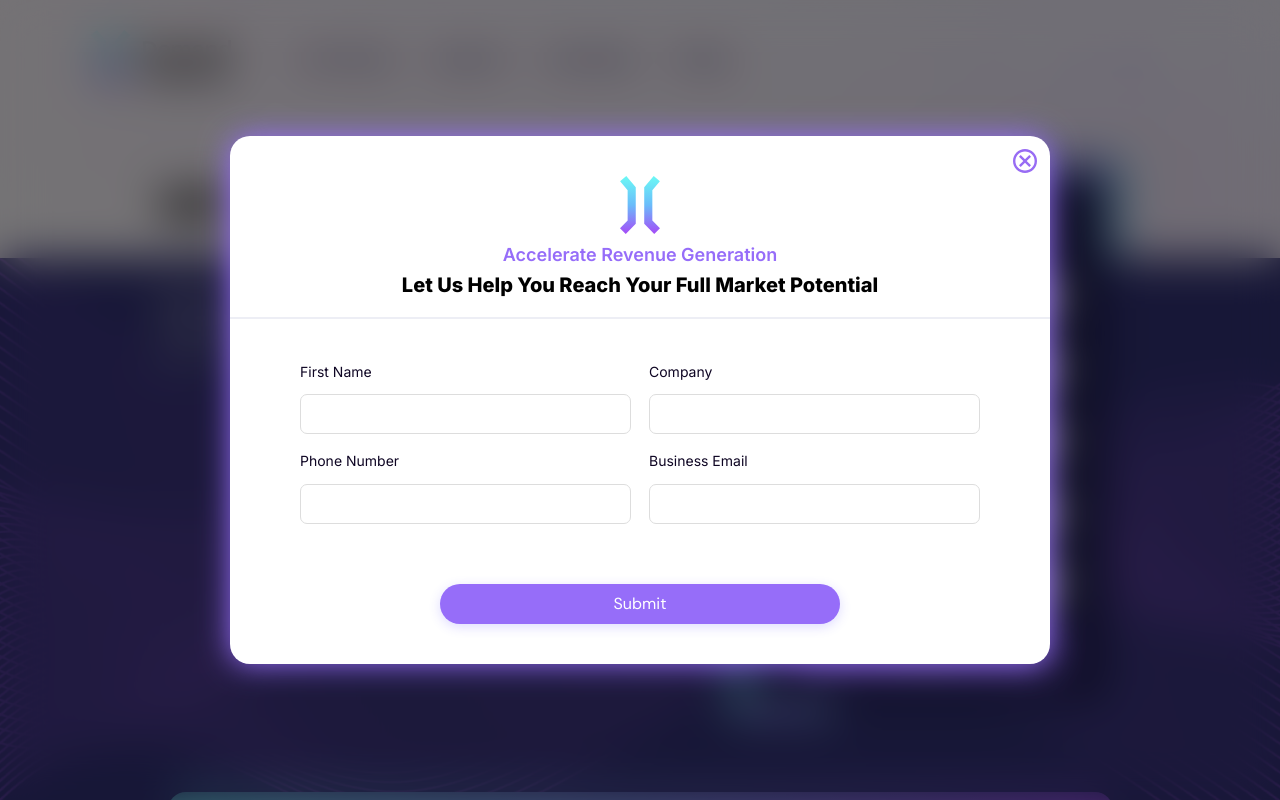
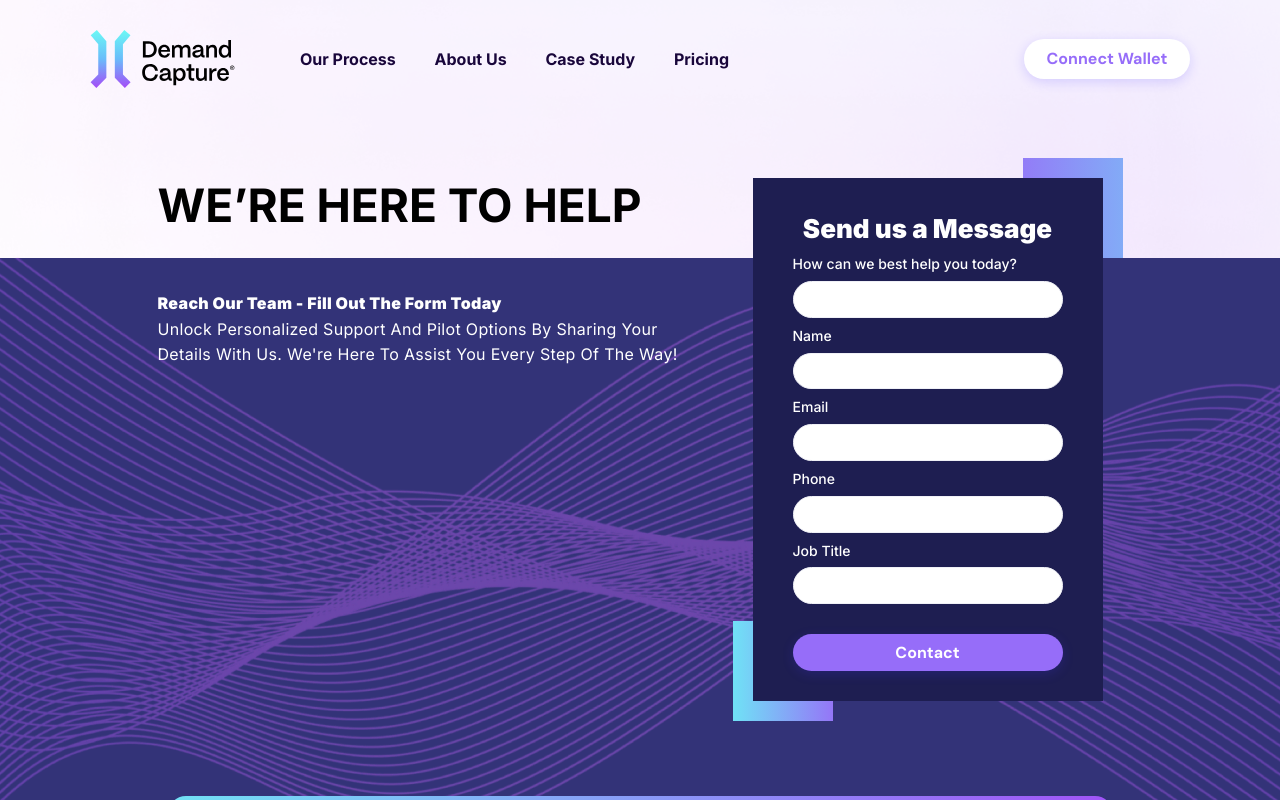
Before and after one commit to ChrisAnz19/demandcapture, a React (Create React App) app: page /contact-us in a window 1280 px wide. Shown: the top 800 px of the page. Built offline with nearby package versions, Linux system fonts and the light colour scheme; a web font is replaced by a local one.

Commit message:
shape chenges

```diff
--- a/src/pages/case/sections/Features.jsx
+++ b/src/pages/case/sections/Features.jsx
@@ -51,14 +51,12 @@ const Features = () => {
               className={`features__item ${item.order ? item.order : ""}`}
               key={i}
             >
-              <div className="features__item-image bgBorder">
+              <div className="features__item-image">
                 <div
                   className={`ratioImage ${item.mixBlend ? item.mixBlend : ""}`}
                 >
                   <img src={imagesUrl + item.image} alt={item.alt} />
                 </div>
-                <span className="bgBorder__shape"></span>
-                <span className="bgBorder__shape _top"></span>
               </div>
               <div className="features__item-content">
                 <div className="box box--secondary">
--- a/src/pages/case/styles.scss
+++ b/src/pages/case/styles.scss
@@ -73,6 +73,7 @@
     &-image {
       width: calc(50% - 20px);
       max-width: 482px;
+      position: relative;
       .ratioImage {
         padding-bottom: 84%;
         &::after {
@@ -91,6 +92,25 @@
             mix-blend-mode: darken;
           }
         }
+      }
+      padding: 20px;
+      &::before,
+      &:after {
+        position: absolute;
+        content: "";
+        width: 100px;
+        height: 100px;
+        z-index: -1;
+      }
+      &::before {
+        bottom: 0;
+        left: 0;
+        background: linear-gradient(270deg, #9575f7 -0.8%, #70e1f6 99.19%);
+      }
+      &::after {
+        top: 0;
+        right: 0;
+        background: linear-gradient(91deg, #9575f7 -15.37%, #70e1f6 214.03%);
       }
     }
     &-content {
@@ -406,9 +426,7 @@
     &__item {
       gap: 40px;
       &-image {
-        &.bgBorder {
-          padding: 12px;
-        }
+        padding: 12px;
       }
     }
   }
--- a/src/pages/contact/Contact.jsx
+++ b/src/pages/contact/Contact.jsx
@@ -4,7 +4,7 @@ import PopUp from "./sections/PopUp";
 
 import "./styles.scss";
 const Contact = () => {
-  const [visiable, SetVisible] = useState(true);
+  const [visiable, SetVisible] = useState(false);
   return (
     <>
       <Help />
--- a/src/pages/contact/sections/Help.jsx
+++ b/src/pages/contact/sections/Help.jsx
@@ -18,7 +18,7 @@ const Help = () => {
                 details with us. We're here to assist you every step of the way!
               </p>
             </div>
-            <div className="contacts__container bgBorder">
+            <div className="contacts__container">
               <div className="contacts__container-wrapper">
                 <h5>Send us a Message</h5>
                 <div className="contacts__container-form">
@@ -62,8 +62,6 @@ const Help = () => {
                   <span>Contact</span>
                 </button>
               </div>
-              <span className="bgBorder__shape"></span>
-              <span className="bgBorder__shape _top"></span>
             </div>
           </div>
         </AutoContainer>
--- a/src/pages/contact/styles.scss
+++ b/src/pages/contact/styles.scss
@@ -30,6 +30,26 @@
   &__container {
     width: 390px;
     z-index: 2;
+    padding: 20px;
+    position: relative;
+    &::before,
+    &:after {
+      position: absolute;
+      content: "";
+      width: 100px;
+      height: 100px;
+      z-index: -1;
+    }
+    &::before {
+      bottom: 0;
+      left: 0;
+      background: linear-gradient(270deg, #9575f7 -0.8%, #70e1f6 99.19%);
+    }
+    &::after {
+      top: 0;
+      right: 0;
+      background: linear-gradient(91deg, #9575f7 -15.37%, #70e1f6 214.03%);
+    }
     &-wrapper {
       background: $black-secondary;
       padding: 35px 40px 30px;
@@ -271,9 +291,7 @@
 @include xsm-sm {
   .contacts {
     &__container {
-      &.bgBorder {
-        padding: 12px;
-      }
+      padding: 12px;
     }
   }
 }
--- a/src/pages/pricing/styles.scss
+++ b/src/pages/pricing/styles.scss
@@ -6,7 +6,7 @@
     min-height: unset;
     .hero {
       &__inner {
-        padding: 40px 0 256px;
+        padding: 40px 0 90px;
         display: flex;
         flex-direction: column;
         gap: 60px;
@@ -119,7 +119,7 @@
       .hero {
         &__inner {
           gap: 50px;
-          padding: 30px 0 226px;
+          padding: 30px 0 80px;
           &-content {
             p {
               font-size: 18px;
@@ -145,7 +145,7 @@
     &--sm {
       .hero {
         &__inner {
-          padding: 0 0 196px;
+          padding: 0 0 70px;
           &-row {
             flex-wrap: wrap;
             justify-content: center;
@@ -168,7 +168,6 @@
     &--sm {
       .hero {
         &__inner {
-          padding: 0 0 166px;
           &-row {
             flex-wrap: wrap;
             justify-content: center;
@@ -197,7 +196,6 @@
       .hero {
         &__inner {
           gap: 40px;
-          padding: 0 0 136px;
           &-row {
             gap: 60px;
           }
@@ -216,7 +214,6 @@
       .hero {
         &__inner {
           gap: 30px;
-          padding: 0 0 100px;
           &-row {
             gap: 30px;
           }
```
